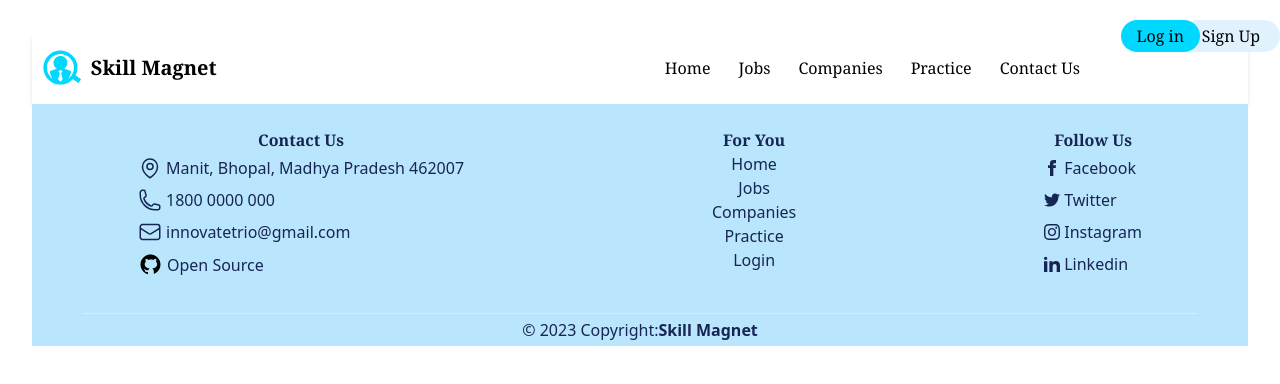
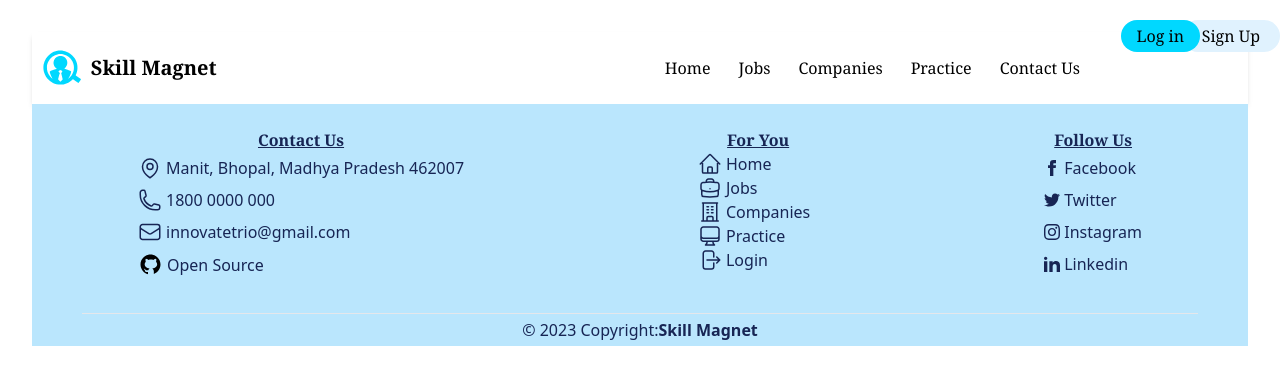
Before and after one commit to dixitudit/Corporate-Recruitment-System, a React (Vite) app in the folder Client/: page /jobs in a window 1280 px wide. Shown: the top 384 px of the page. Built offline with nearby package versions, Linux system fonts and the light colour scheme.

Commit message:
add icons on for us

```diff
--- a/Client/src/components/Footer.jsx
+++ b/Client/src/components/Footer.jsx
@@ -6,7 +6,7 @@ export default function Footer(){
 
             <div className="md:items-start max-md:text-center md:justify-between md:flex sm:px-12 px-4 py-4 ">
                 <div className="p-2 mb-2">
-                    <span className="font-bold font-serif">Contact Us</span>
+                    <span className="font-bold font-serif underline ">Contact Us</span>
                     <ul>
                         <li className=" py-1">
                             <a href="https://goo.gl/maps/mp27N3bQBSAXym4D7" rel="noreferrer" target="_blank" >
@@ -50,27 +50,75 @@ export default function Footer(){
                     </ul>
                 </div>
                 <div className="p-2 mb-2">
-                    <span className="font-bold font-serif">For You</span>
+                    <span className="font-bold font-serif ml-2 underline ">For You</span>
                     <ul >
                         <li className="px-2">
-                            <Link to="/">Home</Link>
+                            <Link to="/">
+                            <p className="flex gap-1 items-center max-md:justify-center">
+                            <svg xmlns="http://www.w3.org/2000/svg" fill="none" viewBox="0 0 24 24" strokeWidth={1.5} stroke="currentColor" className="w-6 h-6">
+                            <path strokeLinecap="round" strokeLinejoin="round" d="M2.25 12l8.954-8.955c.44-.439 1.152-.439 1.591 0L21.75 12M4.5 9.75v10.125c0 .621.504 1.125 1.125 1.125H9.75v-4.875c0-.621.504-1.125 1.125-1.125h2.25c.621 0 1.125.504 1.125 1.125V21h4.125c.621 0 1.125-.504 1.125-1.125V9.75M8.25 21h8.25" />
+                            </svg>
+
+
+                            Home
+                            </p>
+                            </Link>
+
                         </li>
                         <li className="px-2">
-                            <Link to="/Jobs">Jobs</Link>
+                            <Link to="/Jobs">
+                            <p className="flex gap-1 items-center max-md:justify-center">
+                            <svg xmlns="http://www.w3.org/2000/svg" fill="none" viewBox="0 0 24 24" stroke-width="1.5" stroke="currentColor" class="w-6 h-6">
+                            <path stroke-linecap="round" stroke-linejoin="round" d="M20.25 14.15v4.25c0 1.094-.787 2.036-1.872 2.18-2.087.277-4.216.42-6.378.42s-4.291-.143-6.378-.42c-1.085-.144-1.872-1.086-1.872-2.18v-4.25m16.5 0a2.18 2.18 0 00.75-1.661V8.706c0-1.081-.768-2.015-1.837-2.175a48.114 48.114 0 00-3.413-.387m4.5 8.006c-.194.165-.42.295-.673.38A23.978 23.978 0 0112 15.75c-2.648 0-5.195-.429-7.577-1.22a2.016 2.016 0 01-.673-.38m0 0A2.18 2.18 0 013 12.489V8.706c0-1.081.768-2.015 1.837-2.175a48.111 48.111 0 013.413-.387m7.5 0V5.25A2.25 2.25 0 0013.5 3h-3a2.25 2.25 0 00-2.25 2.25v.894m7.5 0a48.667 48.667 0 00-7.5 0M12 12.75h.008v.008H12v-.008z" />
+                            </svg>
+
+
+                            Jobs
+                            </p>
+                            </Link>
+
                         </li>
                         <li className="px-2">
-                            <Link to="/Companies">Companies</Link>
+                            <Link to="/Companies">
+                            <p className="flex gap-1 items-center max-md:justify-center">
+                            <svg xmlns="http://www.w3.org/2000/svg" fill="none" viewBox="0 0 24 24" strokeWidth={1.5} stroke="currentColor" className="w-6 h-6">
+                            <path strokeLinecap="round" strokeLinejoin="round" d="M3.75 21h16.5M4.5 3h15M5.25 3v18m13.5-18v18M9 6.75h1.5m-1.5 3h1.5m-1.5 3h1.5m3-6H15m-1.5 3H15m-1.5 3H15M9 21v-3.375c0-.621.504-1.125 1.125-1.125h3.75c.621 0 1.125.504 1.125 1.125V21" />
+                            </svg>
+
+
+                            Companies
+                            </p>
+                            </Link>
+
                         </li>
                         <li className="px-2">
-                            <Link to="/Practice">Practice</Link>
+                            <Link to="/Practice">
+                            <p className="flex gap-1 items-center max-md:justify-center">
+                            <svg xmlns="http://www.w3.org/2000/svg" fill="none" viewBox="0 0 24 24" strokeWidth={1.5} stroke="currentColor" className="w-6 h-6">
+                            <path strokeLinecap="round" strokeLinejoin="round" d="M9 17.25v1.007a3 3 0 01-.879 2.122L7.5 21h9l-.621-.621A3 3 0 0115 18.257V17.25m6-12V15a2.25 2.25 0 01-2.25 2.25H5.25A2.25 2.25 0 013 15V5.25m18 0A2.25 2.25 0 0018.75 3H5.25A2.25 2.25 0 003 5.25m18 0V12a2.25 2.25 0 01-2.25 2.25H5.25A2.25 2.25 0 013 12V5.25" />
+                            </svg>
+
+
+                            Practice
+                            </p>
+                            </Link>
+
                         </li>
                         <li className="px-2">
-                            <Link to="/login">Login</Link>
+                            <Link to="/login">
+                            <p className="flex gap-1 items-center max-md:justify-center">
+                            <svg xmlns="http://www.w3.org/2000/svg" fill="none" viewBox="0 0 24 24" stroke-width="1.5" stroke="currentColor" class="w-6 h-6">
+                            <path stroke-linecap="round" stroke-linejoin="round" d="M15.75 9V5.25A2.25 2.25 0 0013.5 3h-6a2.25 2.25 0 00-2.25 2.25v13.5A2.25 2.25 0 007.5 21h6a2.25 2.25 0 002.25-2.25V15m3 0l3-3m0 0l-3-3m3 3H9" />
+                            </svg>
+
+                            Login
+                            </p>
+                            </Link>
                         </li>
                     </ul>
                 </div>
                 <div className="p-2">
-                    <span className="font-bold font-serif">Follow Us</span>
+                    <span className="font-bold font-serif underline">Follow Us</span>
                     <ul >
                         <li className="py-1">
                             <Link to="/404">
```
